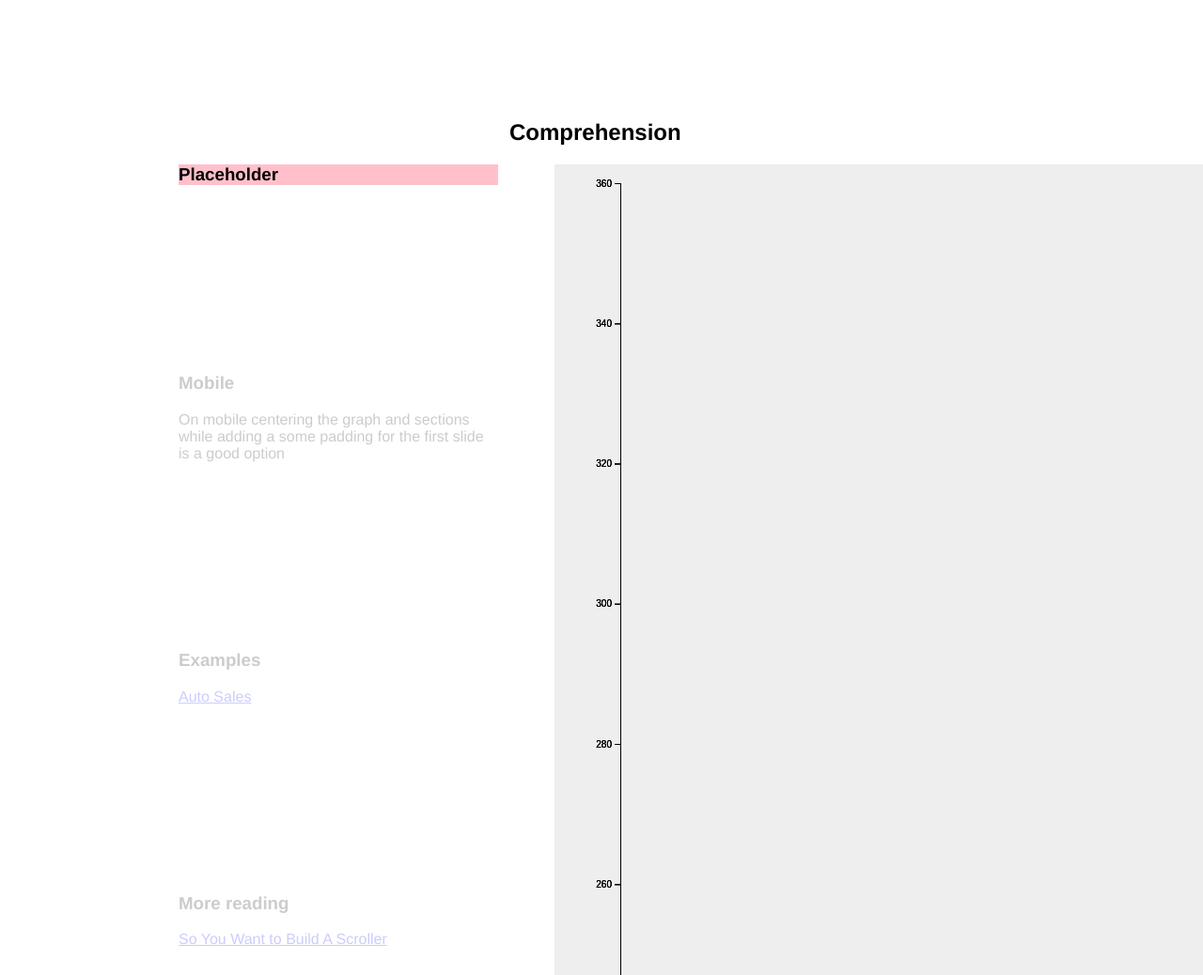
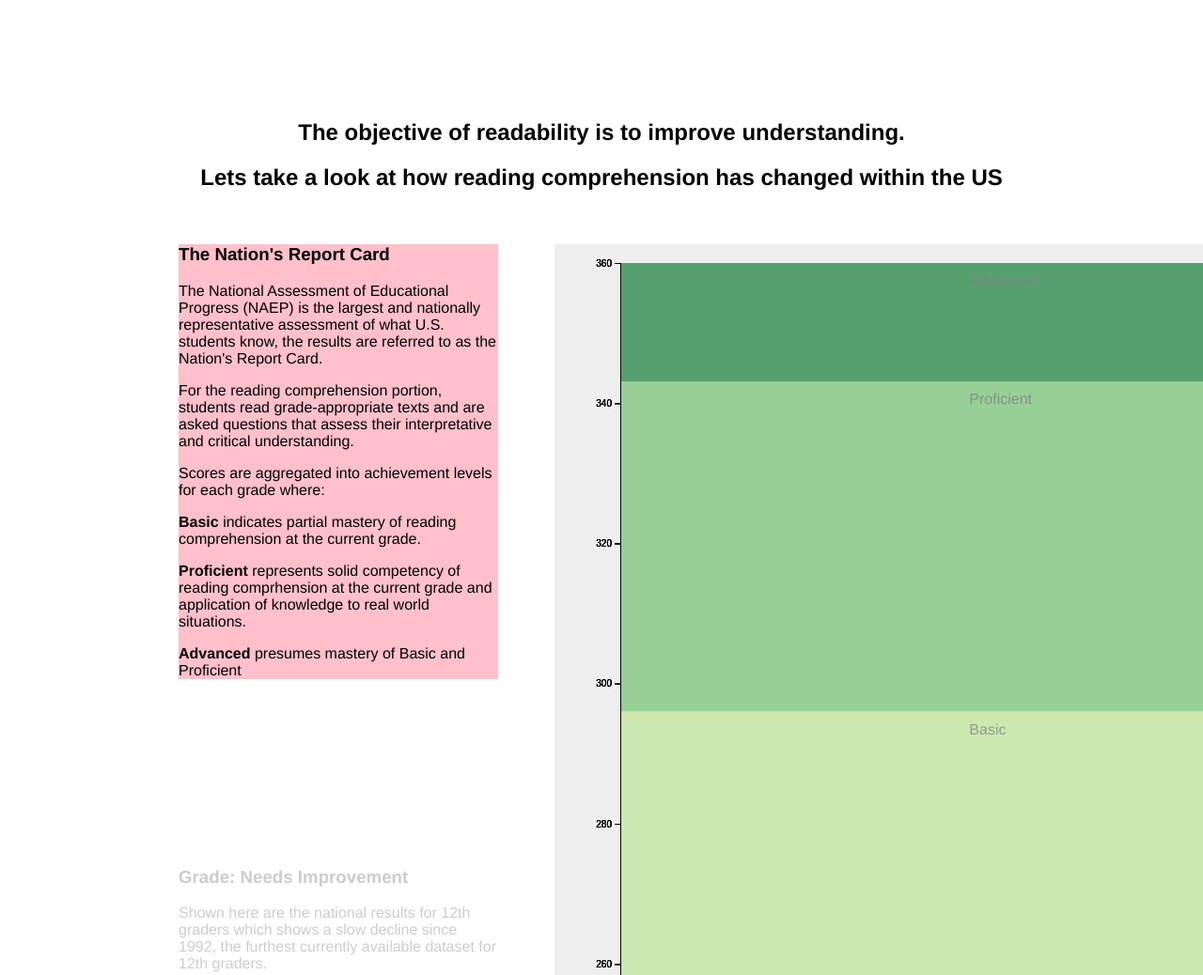
Before and after one commit to justinkraus/thesis_draft, a website with bundled scripts: page index.html in a window 1280 px wide. Shown: the part 2880-3918 px from the top of the page at 94% size. Built offline with nearby package versions, Linux system fonts and the light colour scheme; files whose address does not match are found by name.

Commit message:
graph 2 changes and adding content

```diff
--- a/index.html
+++ b/index.html
@@ -54,28 +54,33 @@
   </div>
 
 </div>
-
-<h2>
-  Comprehension
-  &nbsp;
-</h2>
+<h2>The objective of readability is to improve understanding.</h2>
+<h2>Lets take a look at how reading comprehension has changed within the US</h2>
+&nbsp;
 
 <div id='container' class='container-2'>
   <div id='graph'></div>
 
   <div id='sections'>
     <div>
-      <h3>Placeholder</h3>
+      <h3>The Nation's Report Card</h3>
+      <p>The National Assessment of Educational Progress (NAEP) is the largest and nationally representative assessment of what U.S. students know, the results are referred to as the Nation's Report Card.</p>
+      <p>For the reading comprehension portion, students read grade-appropriate texts and are asked questions that assess their interpretative and critical understanding.</p>
+      <p>Scores are aggregated into achievement levels for each grade where:</p>
+      <p><b>Basic</b> indicates partial mastery of reading comprehension at the current grade.</p>
+      <p><b>Proficient</b> represents solid competency of reading comprhension at the current grade and application of knowledge to real world situations.</p>
+      <p><b>Advanced</b> presumes mastery of Basic and Proficient</p>
     </div>
+
     <div id='container-2-1'>
-      <h3>Mobile</h3>
-
-      On mobile centering the graph and sections while adding a some padding for the first slide is a good option
+      <h3>Grade: Needs Improvement</h3>
+      <p>Shown here are the national results for 12th graders which shows a slow decline since 1992, the furthest currently available dataset for 12th graders.</p>
     </div>
 
     <div id='container-2-2'>
-      <h3>Examples</h3>
-      <p><a href='http://www.bloomberg.com/graphics/2015-auto-sales/'>Auto Sales</a></p>
+      <h3>It gets worse</h3>
+      <p>The assessment gets more concerning as reading ability percentiles are considered. Students in the lowest groups continue to fall further and further behind which becomes increasingly harder to correct as these students mature into adults.</p>
+      <p>The causes of this are likely varied with contributions from funding </p>
     </div>
 
     <div>
--- a/js/sections.js
+++ b/js/sections.js
@@ -383,41 +383,44 @@ var svg2 = d3.select('.container-2 #graph').html('').append("svg")
     .attr("transform",
           "translate(" + margin2.left + "," + margin2.top + ")");
 
+// draw comprehension rects
 
-var backgroundColors = svg2.append("g")
-            .attr("class", "background3")
+var compreRects = [{"rectNumber": 1, "y": 0, "height": height/10, "fill": "#238443", "label": "Advanced"},
+                   {"rectNumber": 2, "y": height/10, "height": height/3.6, "fill": "#78c679", "label": "Proficient"},
+                   {"rectNumber": 3, "y": height/10 + height/3.6, "height": height/4.5, "fill": "#c2e699", "label": "Basic"},
+                   {"rectNumber": 4, "y": height/10 + height/3.6 + height/4.5, "height": height/3.85, "fill": "#ffffcc", "label": "Below Basic" }]
 
-var redBox = backgroundColors.append("rect")
-  .attr("x", 0)
-  .attr("y", 0)
-  .attr("width", width)
-  .attr("height", height/10)
-  .attr("fill", "green")
-  .attr("opacity", 0.6);
+var background = svg2.append("g")
 
-var greenBox = backgroundColors.append("rect")
-  .attr("x", 0)
-  .attr("y", height/10)
-  .attr("width", width)
-  .attr("height", height/3.6)
-  .attr("fill", "green")
-  .attr("opacity", 0.4);
+background.selectAll('rect')
+.data(compreRects)
+.enter()
+.append('rect')
+.attr("id", function(d){return "rectNum" + d.rectNumber})
+.attr("class", "background")
+.attr("x", 0)
+.attr("y", function(d){return d.y})
+.attr("width", INNER_WIDTH2)
+.attr("height", function(d){return d.height})
+.attr("fill", function(d){return d.fill})
+.attr("opacity", 0)
 
-var yellowBox = backgroundColors.append("rect")
-  .attr("x", 0)
-  .attr("y", height/10 + height/3.6)
-  .attr("width", width)
-  .attr("height", height/4.5)
-  .attr("fill", "green")
-  .attr("opacity", 0.2);
+// comprehension labels
 
-var blueBox = backgroundColors.append("rect")
-  .attr("x", 0)
-  .attr("y", height/10 + height/3.6 + height/4.5)
-  .attr("width", width)
-  .attr("height", height/2.5)
-  .attr("fill", "green")
-  .attr("opacity", 0.05);
+svg2.selectAll('text')
+.select('text')
+.data(compreRects)
+.enter()
+.append('text')
+.attr("id", function(d){return "labelNum"+ d.rectNumber})
+.attr("class", "background")
+.attr("x", INNER_WIDTH2/3)
+.attr("y", function(d){return d.y})
+.attr("dy", "1.5em")
+.style('font-size', "1em")
+.style("fill", "grey")
+.style('opacity', 0)
+.text(function(d){return d.label})
 
 
 var gs3 = d3.graphScroll()
@@ -426,6 +429,7 @@ var gs3 = d3.graphScroll()
   .eventId('uniqueId3')  // namespace for scroll and resize events
   .sections(d3.selectAll('.container-2 #sections > div'))
   .on('active', function(i){
+
 
 d3.csv("NAEP_scores.csv", function(data) {
 
@@ -545,18 +549,22 @@ if (document.getElementById('container-2-1').className == "graph-scroll-active")
     .transition();
 
   // background opacity
-  var backgroundOP = [0, 0, 0, 1]
-  var backgroundselect = svg2.selectAll(".background3")
+  var backgroundOP = [.75, .66, .66 ,.66]
 
-        backgroundselect.transition().duration(500)
-            .style('opacity', backgroundOP[i])
-          .transition();
+  var backgroundselect = svg2.selectAll(".background")
+
+  backgroundselect.transition().duration(500)
+      .style('opacity', backgroundOP[i])
+    .transition();
+
 
     function animateLine() {
       var l = this.getTotalLength();
       i = d3.interpolateString("0," + l, l + "," + l);
       return function(t) { return i(t); };
     }
+
+
 
   // Add the x Axis
   svg2.append("g")
@@ -573,15 +581,6 @@ if (document.getElementById('container-2-1').className == "graph-scroll-active")
   })
 
 
-var margin2 = {top: 20, right: 80, bottom: 50, left: 70};
-var INNER_WIDTH2  = width - margin2.left - margin2.right;
-var INNER_HEIGHT2 = height - margin2.top - margin2.bottom;
-
-var svg2 = d3.select('.container-2 #graph').html('').append("svg")
-    .attrs({width: width, height: height})
-  .append("g")
-    .attr("transform",
-          "translate(" + margin2.left + "," + margin2.top + ")");
 
 // ----------------------------------------------------------
 // graph #3 - comprehension
```
